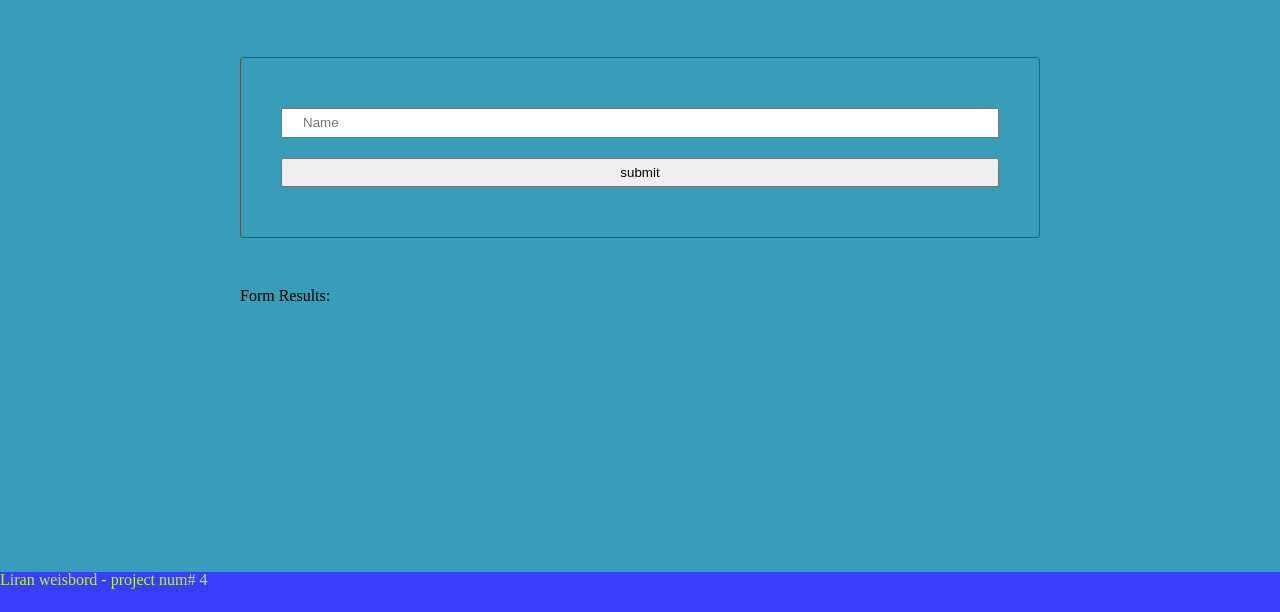
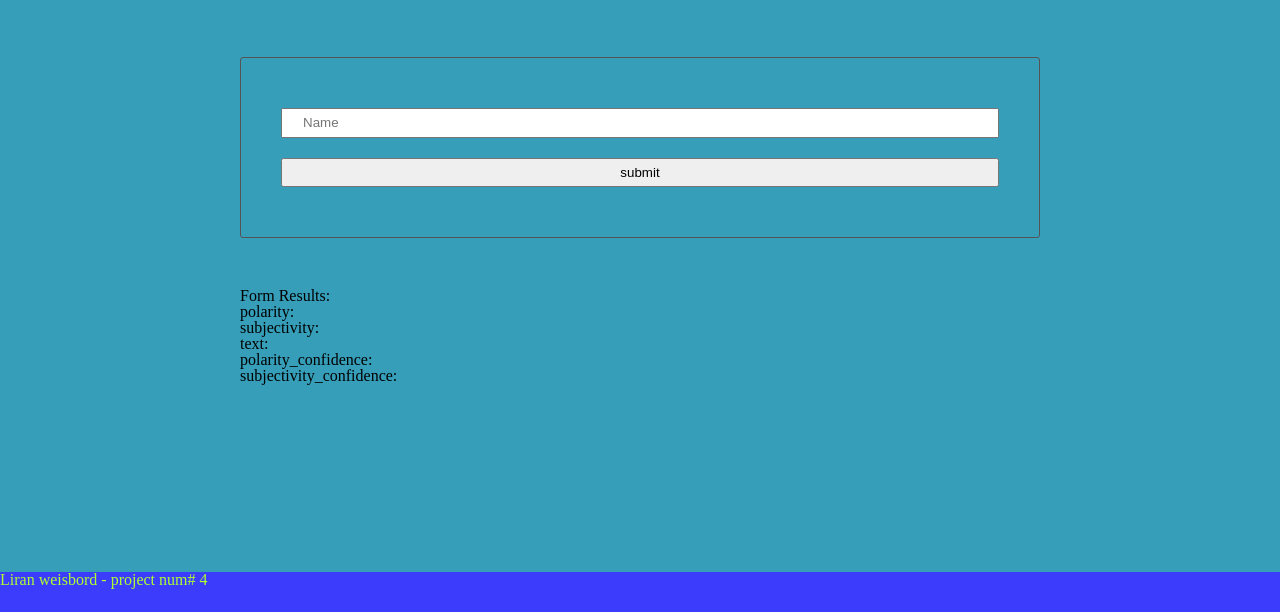
Before and after one commit to wliran2/evaluate-news-nlp, a website built with webpack: page src/client/views/index.html in a window 1280 px wide. Shown: the part 188-800 px from the top of the page. Built offline with nearby package versions, Linux system fonts and the light colour scheme.

Commit message:
update the HTML results fields

```diff
--- a/src/client/views/index.html
+++ b/src/client/views/index.html
@@ -26,6 +26,11 @@
                 <section>
                     <strong>Form Results:</strong>
                     <div id="results"></div>
+                    <div id="polarity">polarity:</div>
+                    <div id="subjectivity">subjectivity:</div>
+                    <div id="test">text:</div>
+                    <div id="polarity_confidence">polarity_confidence:</div>
+                    <div id="subjectivity_confidence">subjectivity_confidence:</div>
                 </section>
     </main>
     <footer>
```
